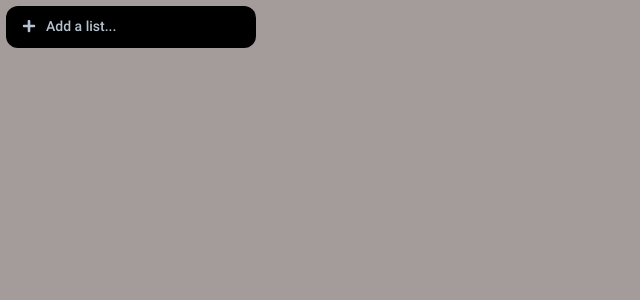
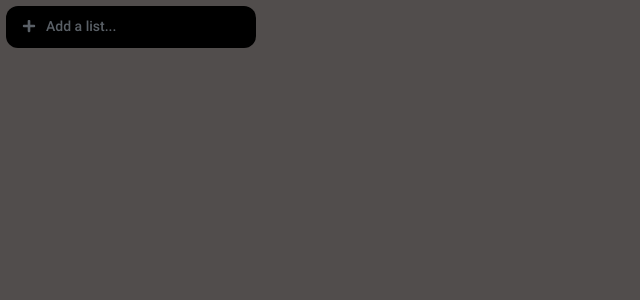
Before and after one commit to alchangyan/personal-tracker, a React (Vite) app: page / in a window 1280 px wide. Shown: the top 300 px of the page, without its empty margins (0-640 px from the left). Built offline with nearby package versions, Linux system fonts and the light colour scheme.

Commit message:
added initial view for Modal

```diff
--- a/src/App.tsx
+++ b/src/App.tsx
@@ -1,7 +1,10 @@
+import { useSelector } from "react-redux";
+
+import AddListButton from "@components/AddListButton";
 import List from "@components/List";
-import AddListButton from "@components/AddListButton";
+import Modal from "@/components/Modal";
+
 import "./App.scss";
-import { useSelector } from "react-redux";
 
 function App() {
   const lists = useSelector<RootState, List[]>((state) => state.lists);
@@ -14,6 +17,7 @@ function App() {
         ))}
         <AddListButton />
       </div>
+      <Modal />
     </div>
   );
 }
--- a/src/components/Modal/Modal.scss
+++ b/src/components/Modal/Modal.scss
@@ -1,2 +1,8 @@
-.Modal {
+.modal-wrapper {
+  position: fixed;
+  top: 0;
+  left: 0;
+  width: 100vw;
+  height: 100vh;
+  background-color: rgba(0, 0, 0, 0.5);
 }
--- a/src/components/Modal/Modal.tsx
+++ b/src/components/Modal/Modal.tsx
@@ -1,7 +1,8 @@
+import { createPortal } from "react-dom";
 import "./Modal.scss";
 
 function Modal() {
-  return <div className="Modal">Modal</div>;
+  return createPortal(<div className="modal-wrapper" />, document.body);
 }
 
 export default Modal;
```
